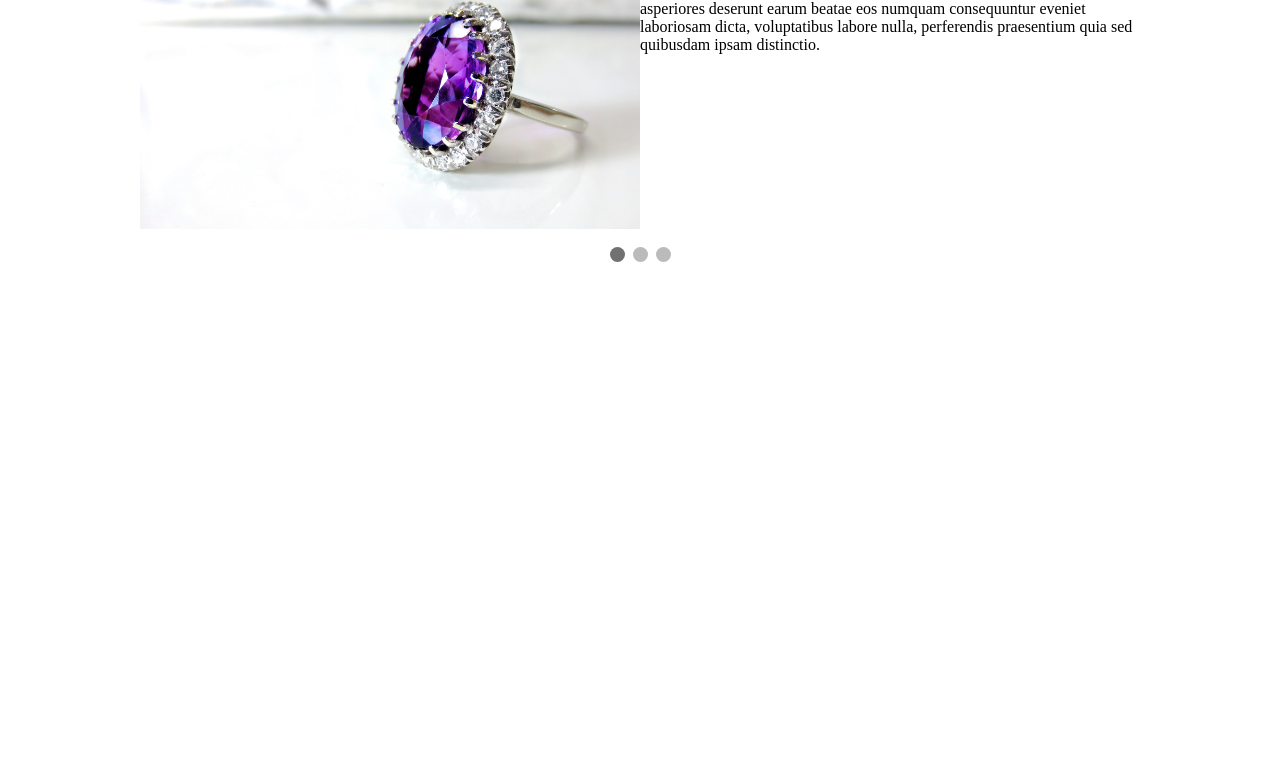
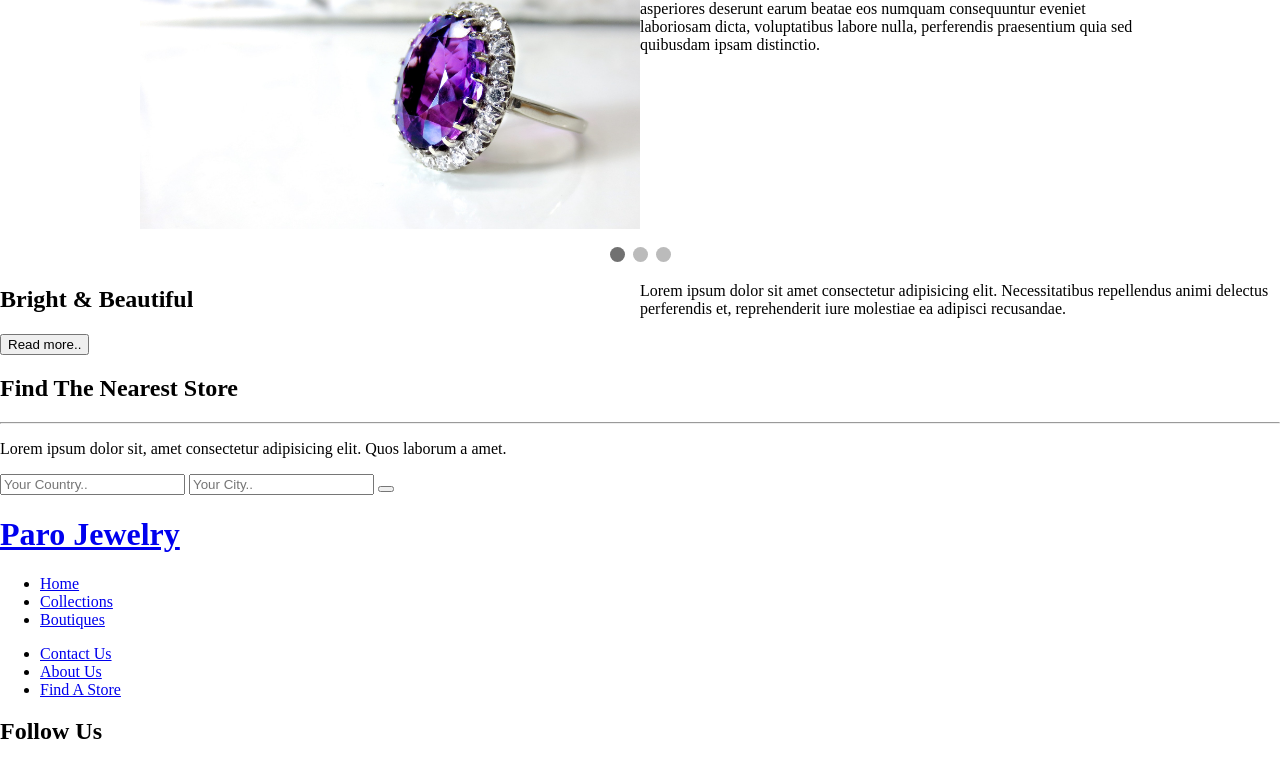
Before and after one commit to ilyaszm/Paro-Jewelry-Website, a website: page dist/index.html in a window 1280 px wide. Shown: the part 333-1092 px from the top of the page. Before the commit the page ends 800 px from the top, so only its background shows below. Drawn offline with nearby package versions, Linux system fonts and the light colour scheme; a web font is replaced by a local one.

Commit message:
finishing the index page markup

```diff
--- a/dist/css/main.css
+++ b/dist/css/main.css
@@ -117,3 +117,5 @@ img {
         grid-template-columns: 100%;
     }
 }
+
+/******  ******/
--- a/dist/index.html
+++ b/dist/index.html
@@ -5,8 +5,8 @@
     <meta charset="UTF-8">
     <meta name="viewport" content="width=device-width, initial-scale=1.0">
     <meta http-equiv="X-UA-Compatible" content="ie=edge">
-    <link rel="stylesheet" href="">
-    <link rel="stylesheet" href="">
+    <link rel="stylesheet" href="https://fonts.googleapis.com/css?family=Lobster|Oswald|Lato|Chakra+Petch|Titillium+Web|Raleway|Roboto+Condensed|Roboto|Merienda|PT+Sans|Abril+Fatface|Anton|Archivo+Black|Concert+One|Courgette|Francois+One|Great+Vibes|Josefin+Sans|Kaushan+Script|Notable|Satisfy|Yellowtail">
+    <link rel="stylesheet" href="https://use.fontawesome.com/releases/v5.2.0/css/all.css" integrity="sha384-hWVjflwFxL6sNzntih27bfxkr27PmbbK/iSvJ+a4+0owXq79v+lsFkW54bOGbiDQ" crossorigin="anonymous">
     <link rel="stylesheet" href="css/main.css">
     <title>Document</title>
 </head>
@@ -20,7 +20,7 @@
             </div>
             <nav>
                 <ul>
-                    <li><a href="jewelry.html">Jewelry</a></li>
+                    <li><a href="index.html">Home</a></li>
                     <li><a href="collections.html">Collections</a></li>
                     <li><a href="boutiques.html">Boutiques</a></li>
                 </ul>
@@ -33,7 +33,7 @@
         <div class="container">
             <h1>Explore The Original</h1>
             <h5>Summer Collection 2019</h5>
-            <a href="jewelry.html"><button>Discover</button></a>
+            <a href="boutiques.html"><button>Discover</button></a>
         </div>
     </section>
 
@@ -78,20 +78,52 @@
     </section>
 
     <section id="story">
-        <div class="container">
-
+        <div class="wrapper">
+            <h1>Bright & Beautiful</h1>
+            <p>Lorem ipsum dolor sit amet consectetur adipisicing elit. Necessitatibus repellendus animi delectus perferendis et, reprehenderit iure molestiae ea adipisci recusandae.</p>
+            <a href="about.html"><button>Read more..</button></a>
         </div>
     </section>
 
-    <section id="map">
+    <section id="store">
         <div class="container">
-
+            <h1>Find The Nearest Store</h1>
+            <hr>
+            <p>Lorem ipsum dolor sit, amet consectetur adipisicing elit. Quos laborum a amet.</p>
+            <form action="">
+                <i class=""></i>
+                <input type="text" placeholder="Your Country..">
+                <input type="text" placeholder="Your City..">
+                <a href="#"><button><i class=""></i></button></a>
+            </form>
         </div>
     </section>
 
     <footer>
-        <div class="container">
-
+        <div class="footer-container">
+            <div id="brand">
+                <a href="index.html"><h1>Paro Jewelry</h1></a>
+            </div>
+            <div class="pages-1">
+                <ul>
+                    <li><a href="index.html">Home</a></li>
+                    <li><a href="collections.html">Collections</a></li>
+                    <li><a href="boutiques.html">Boutiques</a></li>
+                </ul>
+            </div>
+            <div class="pages-2">
+                <ul>
+                    <li><a href="contact.html">Contact Us</a></li>
+                    <li><a href="about.html">About Us</a></li>
+                    <li><a href="#">Find A Store</a></li>
+                </ul>
+            </div>
+            <div class="media-icons">
+                <h2>Follow Us</h2>
+                <a href="#"><i class="fab fa-facebook fa-2x"></i></a>
+                <a href="#"><i class="fab fa-twitter fa-2x"></i></a>
+                <a href="#"><i class="fab fa-instagram fa-2x"></i></a>
+            </div>
         </div>
     </footer>
 
--- a/dist/js/scripts.js
+++ b/dist/js/scripts.js
@@ -1,5 +1,6 @@
 
 
+/****** slides ******/
 var slideIndex = 1;
 showSlides(slideIndex);
 
```
Also changed, not shown: dist/boutiques.html (added), dist/collections.html (added).
